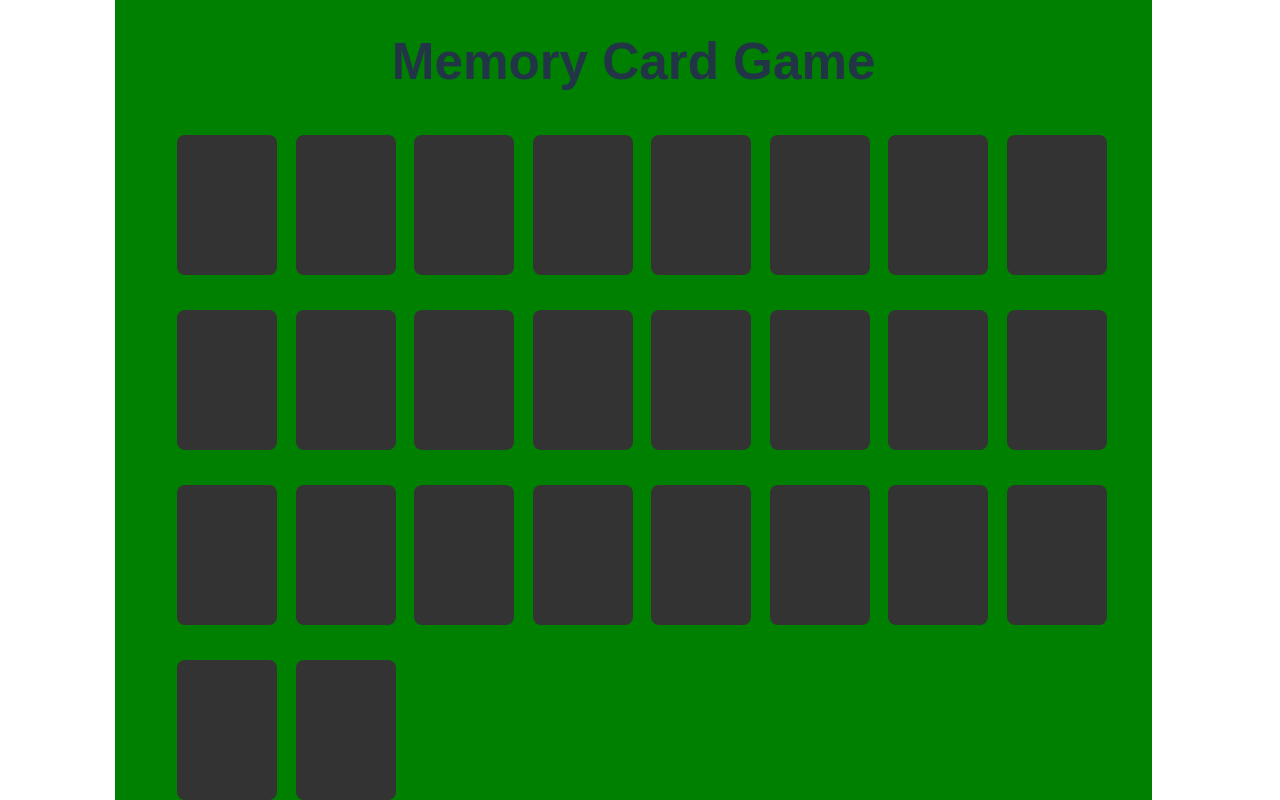
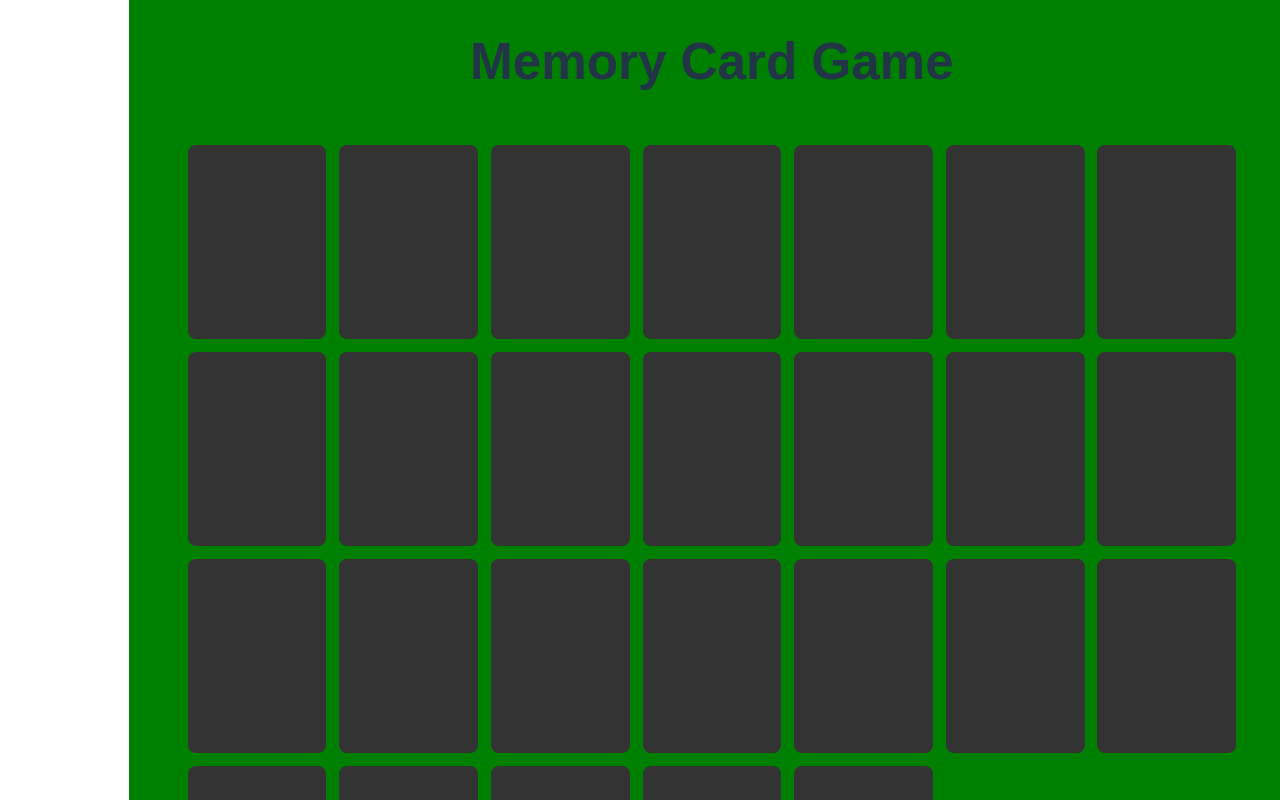
Before and after one commit to ryancameron555/MemoryGame, a React (Vite) app: page / in a window 1280 px wide. Shown: the top 800 px of the page. Built offline with nearby package versions, Linux system fonts and the light colour scheme.

Commit message:
Updated sizing of cards and board

```diff
--- a/src/styles/App.css
+++ b/src/styles/App.css
@@ -1,9 +1,9 @@
 /** @format */
 
 .App {
+  display: flex;
   font-family: sans-serif;
   text-align: center;
-  /* padding: 20px; */
   background: green;
   min-height: 100vh;
   display: flex;
@@ -16,8 +16,10 @@
 
 .board {
   display: grid;
-  grid-template-columns: repeat(auto-fit, minmax(100px, 1fr));
-  gap: 15px;
+  grid-template-columns: repeat(auto-fit, minmax(10vw, 1fr));
+  gap: 1vw;
+  padding: 20px;
   width: 90%;
-  max-width: 90vw;
+  max-width: 100vw;
+  margin: 0 auto;
 }
--- a/src/styles/Card.css
+++ b/src/styles/Card.css
@@ -1,11 +1,20 @@
 /** @format */
 
 .card {
-  width: 100px;
-  height: 140px;
+  width: 100%;
+  aspect-ratio: 5/7;
+  /* height: 140px; */
   perspective: 1000px;
-  margin: 10px;
+  /* margin: 10px; */
   cursor: pointer;
+}
+
+.card-inner,
+.card-front,
+.card-back {
+  width: 100%;
+  height: 100%;
+  border-radius: 8px;
 }
 
 .card-inner {
```
